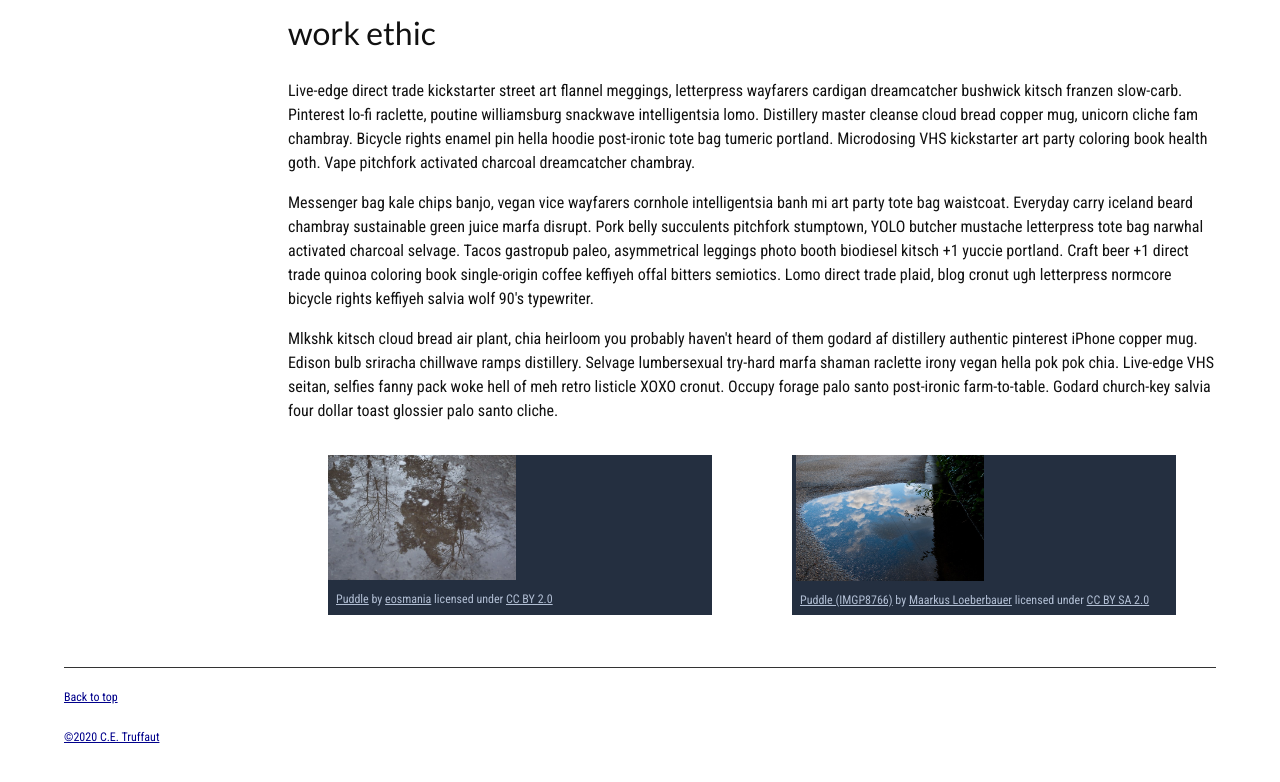
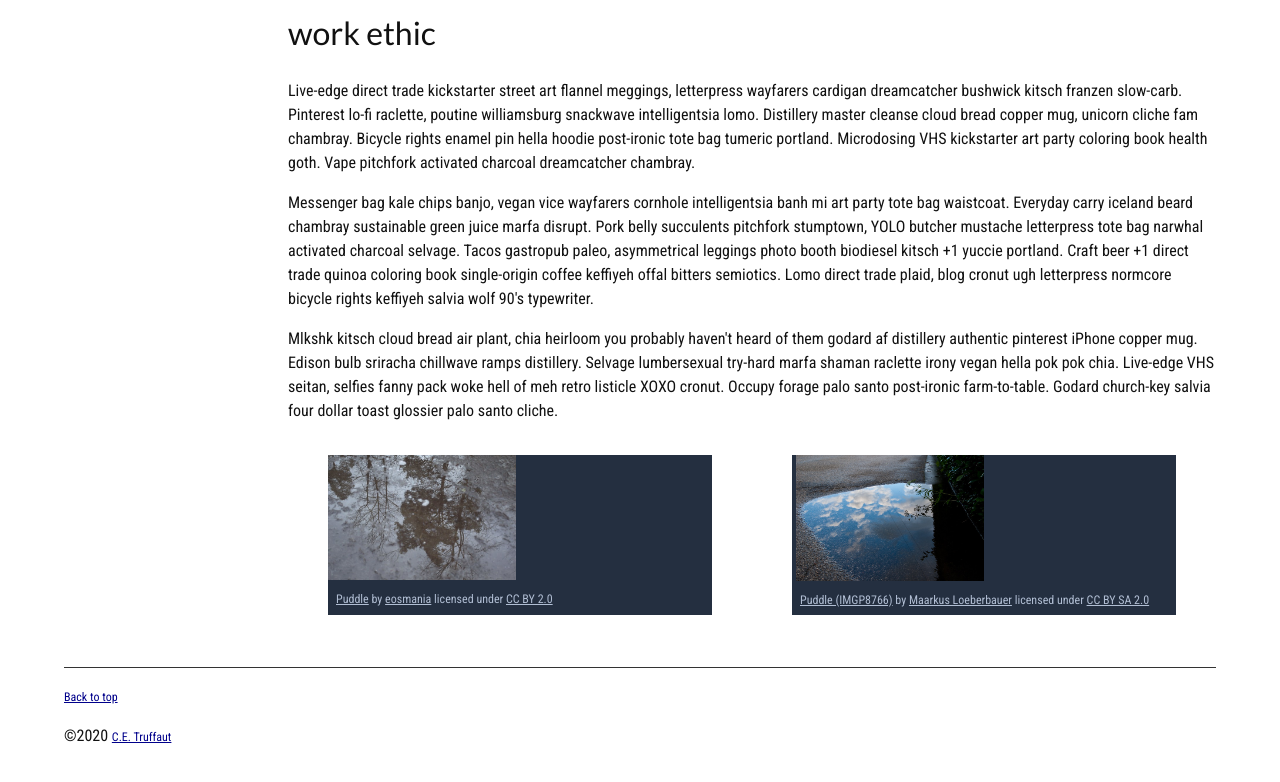
Before and after one commit to alyxpietzsch99/alyxpietzsch99.github.io, a plain HTML site: page index.html in a window 1280 px wide. Shown: the part 1188-1970 px from the top of the page. Drawn offline with Linux system fonts and the light colour scheme.

Commit message:
Update index.html

```diff
--- a/index.html
+++ b/index.html
@@ -133,7 +133,7 @@
             <!-- Using the text "C.E. Truffaut" create an email hyperlink for the email address "ce.truffaut@cwu.edu". -->
         <footer>
             <p> <a href="#top" class= ".return" >Back to top</a></p>
-			<p> <a href= mailto:"ce.truffaut@cwu.edu" class= ".copyright"> &copy;2020 C.E. Truffaut</a></p>
+			<p> <a class= ".copyright"></a> &copy;2020 <a href= mailto:"ce.truffaut@cwu.edu"> C.E. Truffaut</a></p>
         </footer>
     </body>
 </html>
```
